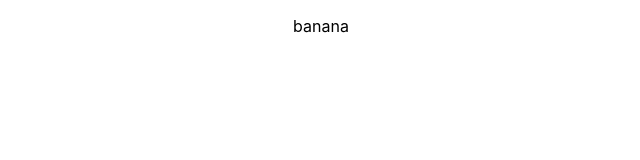
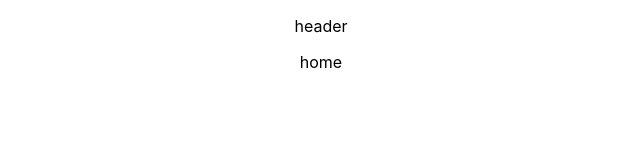
Before and after one commit to bbmcmann/307MovieProject, a React (Create React App) app in the folder frontend/: page / in a window 1280 px wide. Shown: the top 160 px of the page, without its empty margins (319-959 px from the left). Built offline with nearby package versions, Linux system fonts and the light colour scheme.

Commit message:
add initial routes

```diff
--- a/frontend/src/App.js
+++ b/frontend/src/App.js
@@ -1,10 +1,35 @@
-
-import './App.css';
+import { Outlet, Route, Routes } from "react-router-dom";
+import "./App.css";
 
 function App() {
   return (
     <div className="App">
-      <p>banana</p>
+      <Routes>
+        <Route
+          path="/"
+          element={
+            <div>
+              <p>header</p>
+              <Outlet />
+            </div>
+          }
+        >
+          <Route index element={<p>home</p>} />
+          <Route path="movie" element={<p>movie page</p>}>
+            <Route path=":movieId" element={<p>movieId page</p>} />
+          </Route>
+          <Route path="review" element={<p>generic review page</p>} />
+          <Route path="review/:reviewId" element={<p>reviewId page</p>} />
+          <Route path="profile" element={<Outlet />}>
+            <Route index element={<p>my profile page</p>} />
+            <Route path=":id" element={<p>profile w id page</p>} />
+            <Route path="edit" element={<p>edit profile page</p>} />
+          </Route>
+        </Route>
+        <Route path="login" element={<p>login page</p>} />
+        <Route path="signup" element={<p>signup page</p>} />
+        <Route path="*" element={<h1>404 page not found</h1>} />
+      </Routes>
     </div>
   );
 }
```
Also changed, not shown: frontend/src/index.js (+9 -8 lines).
